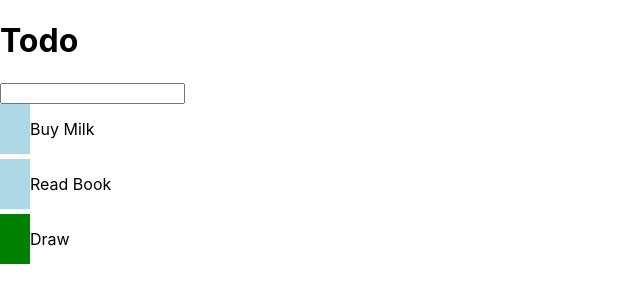
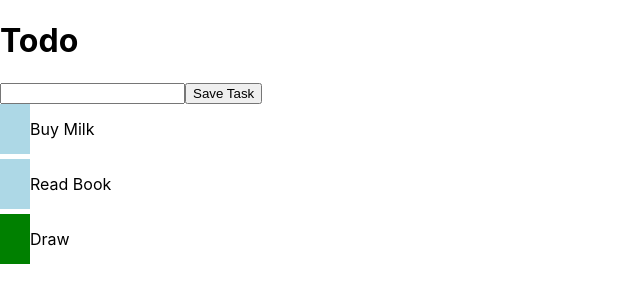
Before and after one commit to neha-sans/ReactPraactice, a React (Create React App) app: page / in a window 1280 px wide. Shown: the top 302 px of the page, without its empty margins (0-640 px from the left). Built offline with nearby package versions, Linux system fonts and the light colour scheme.

Commit message:
added for for new task

```diff
--- a/src/App.js
+++ b/src/App.js
@@ -2,38 +2,59 @@ import React, { Component } from "react";
 import './App.css';
 import TaskList from "./todo/TaskList";
 
-const tasks = [
-  { status: "DUE", text: "Buy Milk" },
-  { status: "DUE", text: "Read Book" },
-  { status: "COMPLETED", text: "Draw" },
-];
 class App extends Component {
   constructor ( props ) {
     super( props )
 
     this.state = {
       taskInputBox: '',
+      tasks: [
+        { status: "DUE", text: "Buy Milk" },
+        { status: "DUE", text: "Read Book" },
+        { status: "COMPLETED", text: "Draw" },
+      ]
     }
     this.handleNewTask = this.handleNewTask.bind( this );
+    this.handleSubmit = this.handleSubmit.bind( this );
+
   }
 
   handleNewTask ( event ) {
+
     this.setState( ( prevState ) => ( {
       ...prevState,
       [ event.target.name ]: event.target.value
     } ) )
   }
 
+  handleSubmit ( event ) {
+    event.preventDefault();
+    this.setState( ( prevState ) => {
+      const newTasks = [ ...prevState.tasks ];
+      newTasks.push( { status: "DUE", text: prevState.taskInputBox } );
+
+      return {
+        ...prevState,
+        taskInputBox: '',
+        tasks: [ ...newTasks ]
+      }
+    } )
+  }
+
   render () {
     return (
       <div style={ { margin: '0 auto', width: '100%' } }>
         <h1>Todo</h1>
-        <input
-          value={ this.state.taskInputBox }
-          name='taskInputBox'
-          onChange={ this.handleNewTask }
-        />
-        <TaskList tasks={ tasks } />
+        <form onSubmit={ this.handleSubmit }>
+          <input
+            value={ this.state.taskInputBox }
+            name='taskInputBox'
+            onChange={ this.handleNewTask }
+          />
+          <button type='submit'> Save Task</button>
+        </form>
+
+        <TaskList tasks={ this.state.tasks } />
       </div>
     );
   }
```
